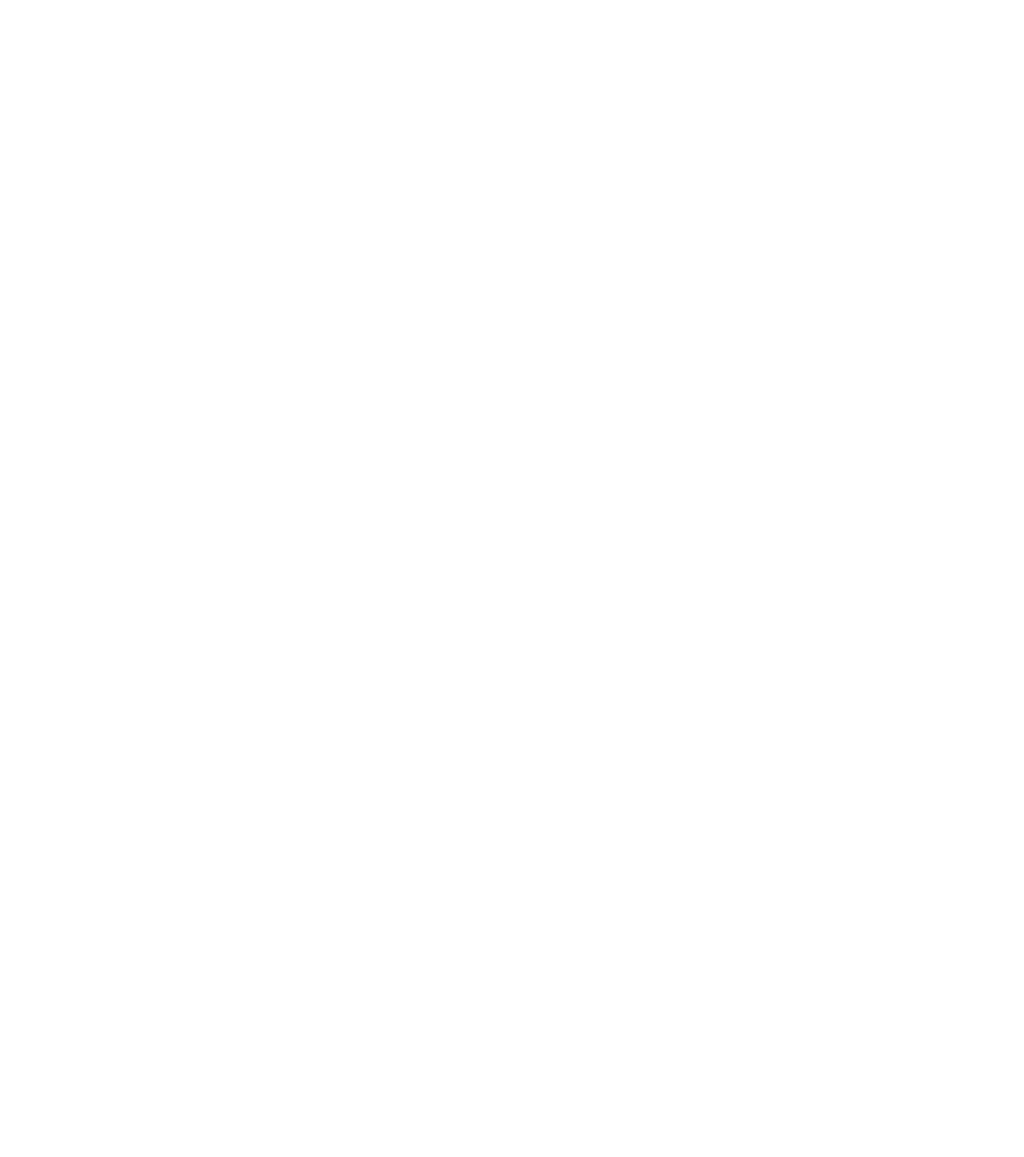
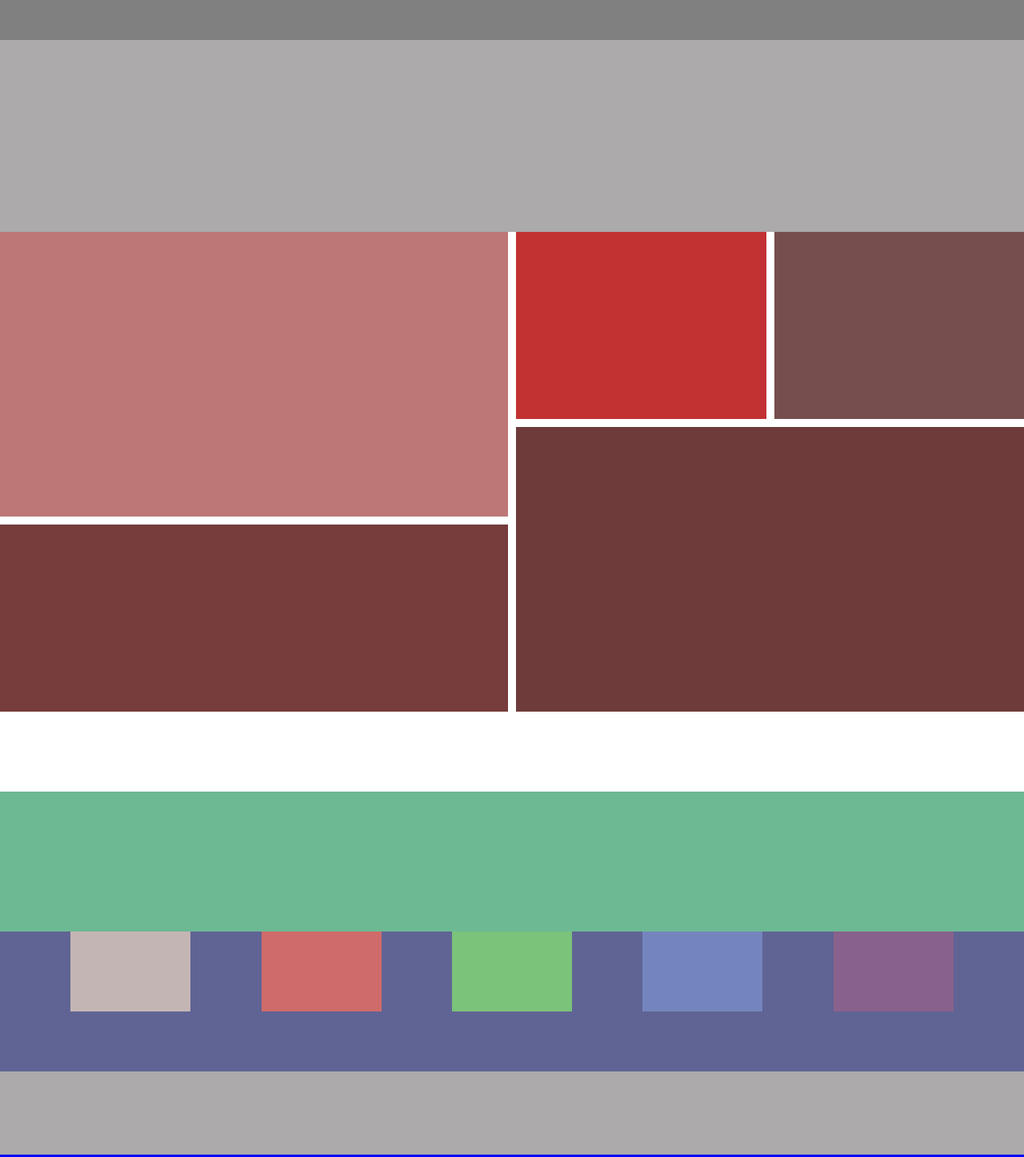
Before and after one commit to rsuazo/odin_next_web, a plain HTML site: page index.html in a window 1280 px wide. Shown: the whole page at 80% size. Before the commit the page ends 800 px from the top, so only its background shows below. Drawn offline with Linux system fonts and the light colour scheme.

Commit message:
update css and html

```diff
--- /dev/null
+++ b/css/reset.css
@@ -0,0 +1,102 @@
+/*
+html5doctor.com Reset Stylesheet
+v1.6.1
+Last Updated: 2010-09-17
+Author: Richard Clark - http://richclarkdesign.com
+Twitter: @rich_clark
+*/
+
+html, body, div, span, object, iframe,
+h1, h2, h3, h4, h5, h6, p, blockquote, pre,
+abbr, address, cite, code,
+del, dfn, em, img, ins, kbd, q, samp,
+small, strong, sub, sup, var,
+b, i,
+dl, dt, dd, ol, ul, li,
+fieldset, form, label, legend,
+table, caption, tbody, tfoot, thead, tr, th, td,
+article, aside, canvas, details, figcaption, figure,
+footer, header, hgroup, menu, nav, section, summary,
+time, mark, audio, video {
+    margin:0;
+    padding:0;
+    border:0;
+    outline:0;
+    font-size:100%;
+    vertical-align:baseline;
+    background:transparent;
+}
+
+body {
+    line-height:1;
+}
+
+article,aside,details,figcaption,figure,
+footer,header,hgroup,menu,nav,section {
+    display:block;
+}
+
+nav ul {
+    list-style:none;
+}
+
+blockquote, q {
+    quotes:none;
+}
+
+blockquote:before, blockquote:after,
+q:before, q:after {
+    content:'';
+    content:none;
+}
+
+a {
+    margin:0;
+    padding:0;
+    font-size:100%;
+    vertical-align:baseline;
+    background:transparent;
+}
+
+/* change colours to suit your needs */
+ins {
+    background-color:#ff9;
+    color:#000;
+    text-decoration:none;
+}
+
+/* change colours to suit your needs */
+mark {
+    background-color:#ff9;
+    color:#000;
+    font-style:italic;
+    font-weight:bold;
+}
+
+del {
+    text-decoration: line-through;
+}
+
+abbr[title], dfn[title] {
+    border-bottom:1px dotted;
+    cursor:help;
+}
+
+table {
+    border-collapse:collapse;
+    border-spacing:0;
+}
+
+/* change border colour to suit your needs */
+hr {
+    display:block;
+    height:1px;
+    border:0;
+    border-top:1px solid #cccccc;
+    margin:1em 0;
+    padding:0;
+}
+
+input, select {
+    vertical-align:middle;
+}
--- a/css/styles.css
+++ b/css/styles.css
@@ -0,0 +1,140 @@
+#nav_bar {
+  background: grey;
+  height: 50px;
+}
+
+#header {
+  background: rgb(172, 170, 170);
+  height: 240px;
+}
+
+#tiles {
+  height: 600px;
+  display: grid;
+  grid-template-columns: repeat(8,1fr);
+  grid-template-rows: repeat(5,1fr);
+  grid-gap: 10px;
+  margin-bottom: 100px;
+  grid-template-areas:
+    "tile1 tile1 tile1 tile1 tile2 tile2 tile3 tile3"
+    "tile1 tile1 tile1 tile1 tile2 tile2 tile3 tile3"
+    "tile1 tile1 tile1 tile1 tile5 tile5 tile5 tile5"
+    "tile4 tile4 tile4 tile4 tile5 tile5 tile5 tile5"
+    "tile4 tile4 tile4 tile4 tile5 tile5 tile5 tile5"
+}
+
+#tile1 {
+  grid-area: tile1;
+  background: rgb(189, 119, 119);
+  height: 100%;
+}
+
+#tile2 {
+  grid-area: tile2;
+  background: rgb(194, 50, 50);
+  height: 100%;
+}
+
+#tile3 {
+  grid-area: tile3;
+  background: rgb(119, 78, 78);
+  height: 100%;
+}
+
+#tile4 {
+  grid-area: tile4;
+  background: rgb(119, 60, 60);
+  height: 100%;
+}
+
+#tile5 {
+  grid-area: tile5;
+  background: rgb(110, 58, 58);
+  height: 100%;
+}
+
+#popular {
+  background-color: grey;
+  height: 350px;
+}
+
+#popular_headline {
+  background-color: rgb(108, 185, 147);
+  height: 175px;
+}
+
+#popular_tiles {
+  background-color: rgb(96, 100, 148);
+  height: 175px;
+  display: flex;
+  justify-content: space-evenly;
+}
+
+#populartile1 {
+  height: 100px;
+  width: 150px;
+  background-color: rgb(196, 181, 181);
+}
+
+#populartile2 {
+  height: 100px;
+  width: 150px;
+  background-color: rgb(207, 107, 107);
+}
+
+#populartile3 {
+  height: 100px;
+  width: 150px;
+  background-color: rgb(123, 194, 123);
+}
+
+#populartile4 {
+  height: 100px;
+  width: 150px;
+  background-color: rgb(116, 133, 189);
+}
+
+#populartile5 {
+  height: 100px;
+  width: 150px;
+  background-color: rgb(137, 97, 141);
+}
+
+#latest {
+  height: 1005px;
+  background-color: grey;
+}
+
+#latest_headline {
+  height: 104px;
+  background-color:rgb(172, 170, 170);
+}
+
+#latesttiles {
+  height: 100%;
+  background-color: blue;
+  display: grid;
+}
+
+#latesttile1 {
+
+}
+
+#latesttile1 {
+
+}
+#latesttile1 {
+
+}
+#latesttile1 {
+
+}
+#latesttile1 {
+
+}
+#latesttile1 {
+
+}
+#latesttile1 {
+
+}
--- a/index.html
+++ b/index.html
@@ -9,9 +9,51 @@
     <title></title>
     <meta name="description" content="">
     <meta name="viewport" content="width=device-width, initial-scale=1">
+    <link rel="stylesheet" href="css/reset.css">
     <link rel="stylesheet" href="css/styles.css">
   </head>
   <body>
+    <nav id='nav_bar'>
+    </nav>
+
+    <header id="header">
+    </header>
+
+    <div id="tiles">
+      <div id="tile1"></div>
+      <div id="tile2"></div>
+      <div id="tile3"></div>
+      <div id="tile4"></div>
+      <div id="tile5"></div>
+    </div>
+
+    <div id="popular">
+      <div id="popular_headline"></div>
+      <div id="popular_tiles">
+        <div id="populartile1"></div>
+        <div id="populartile2"></div>
+        <div id="populartile3"></div>
+        <div id="populartile4"></div>
+        <div id="populartile5"></div>
+      </div>
+    </div>
+
+    <div id="latest">
+      <div id="latest_headline"></div>
+      <div id="latesttiles">
+        <div id="latesttile1"></div>
+        <div id="latesttile2"></div>
+        <div id="latesttile3"></div>
+        <div id="latesttile4"></div>
+        <div id="latesttile5"></div>
+        <div id="latesttile6"></div>
+        <div id="latesttile7"></div>
+        <div id="latesttile8"></div>
+      </div>
+    </div>
+
+
+
     <!--[if lt IE 7]>
       <p class="browsehappy">You are using an <strong>outdated</strong> browser. Please <a href="#">upgrade your browser</a> to improve your experience.</p>
     <![endif]-->
```
